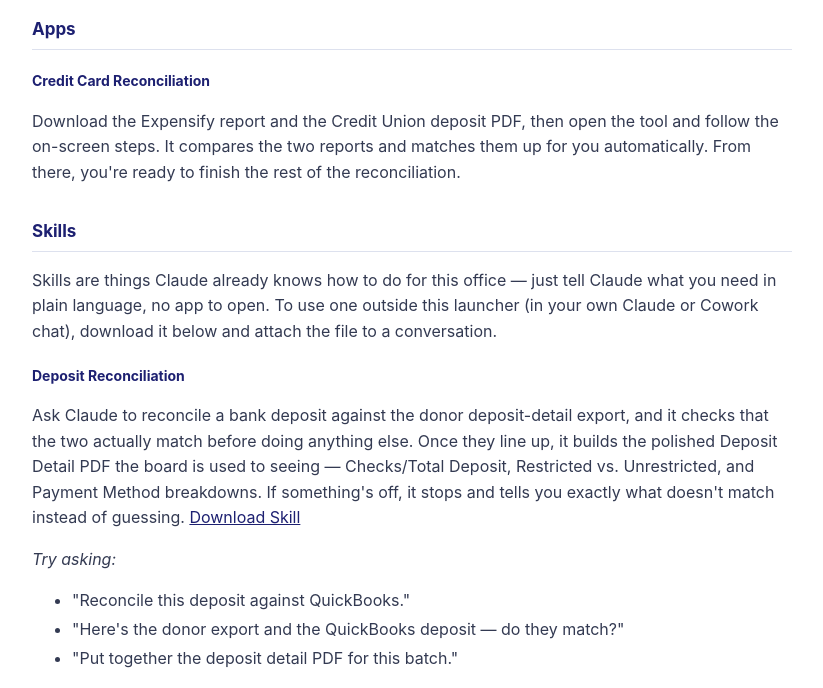
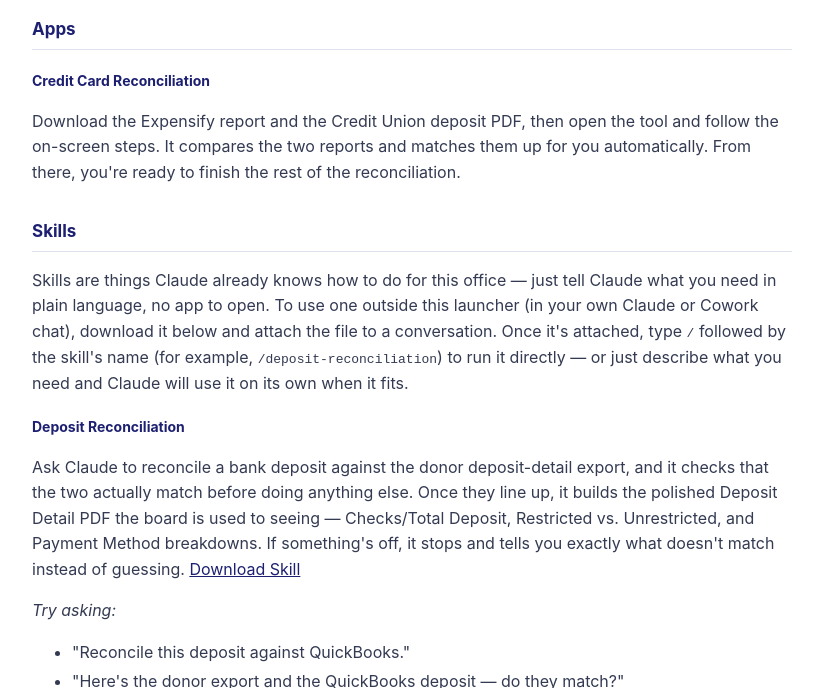
Before and after one commit to TheCenterDev/The-Center-Office-App, a plain HTML site: page html/02_guides.html in a window 1280 px wide. Shown: the part 107-795 px from the top of the page, without its empty margins (228-1051 px from the left). Drawn offline with Linux system fonts and the light colour scheme.

Commit message:
Clarify how to invoke a downloaded skill in a chat
The Skills section explained downloading and attaching a skill file,
but never said how to actually run it once attached. Added a line
noting you can type / followed by the skill's name (e.g.
/deposit-reconciliation) to invoke it directly, or just describe the
task in plain language and let Claude pick it up automatically.

```diff
--- a/html/02_guides.html
+++ b/html/02_guides.html
@@ -23,7 +23,7 @@
   <p>Download the Expensify report and the Credit Union deposit PDF, then open the tool and follow the on-screen steps. It compares the two reports and matches them up for you automatically. From there, you're ready to finish the rest of the reconciliation.</p>
 
   <h2>Skills</h2>
-  <p>Skills are things Claude already knows how to do for this office — just tell Claude what you need in plain language, no app to open. To use one outside this launcher (in your own Claude or Cowork chat), download it below and attach the file to a conversation.</p>
+  <p>Skills are things Claude already knows how to do for this office — just tell Claude what you need in plain language, no app to open. To use one outside this launcher (in your own Claude or Cowork chat), download it below and attach the file to a conversation. Once it's attached, type <code>/</code> followed by the skill's name (for example, <code>/deposit-reconciliation</code>) to run it directly — or just describe what you need and Claude will use it on its own when it fits.</p>
 
   <h3>Deposit Reconciliation</h3>
   <p>Ask Claude to reconcile a bank deposit against the donor deposit-detail export, and it checks that the two actually match before doing anything else. Once they line up, it builds the polished Deposit Detail PDF the board is used to seeing — Checks/Total Deposit, Restricted vs. Unrestricted, and Payment Method breakdowns. If something's off, it stops and tells you exactly what doesn't match instead of guessing. <a class="download" href="../assets/skills/deposit-reconciliation.skill" download>Download Skill</a></p>
```
